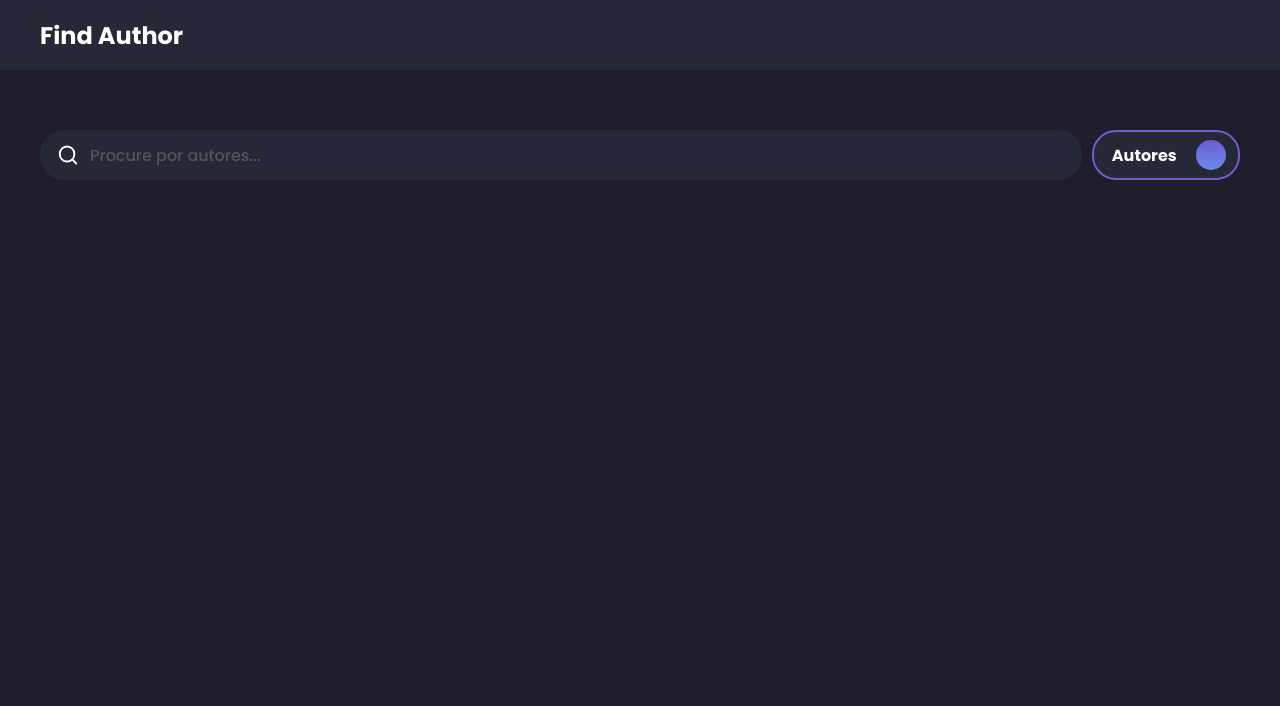
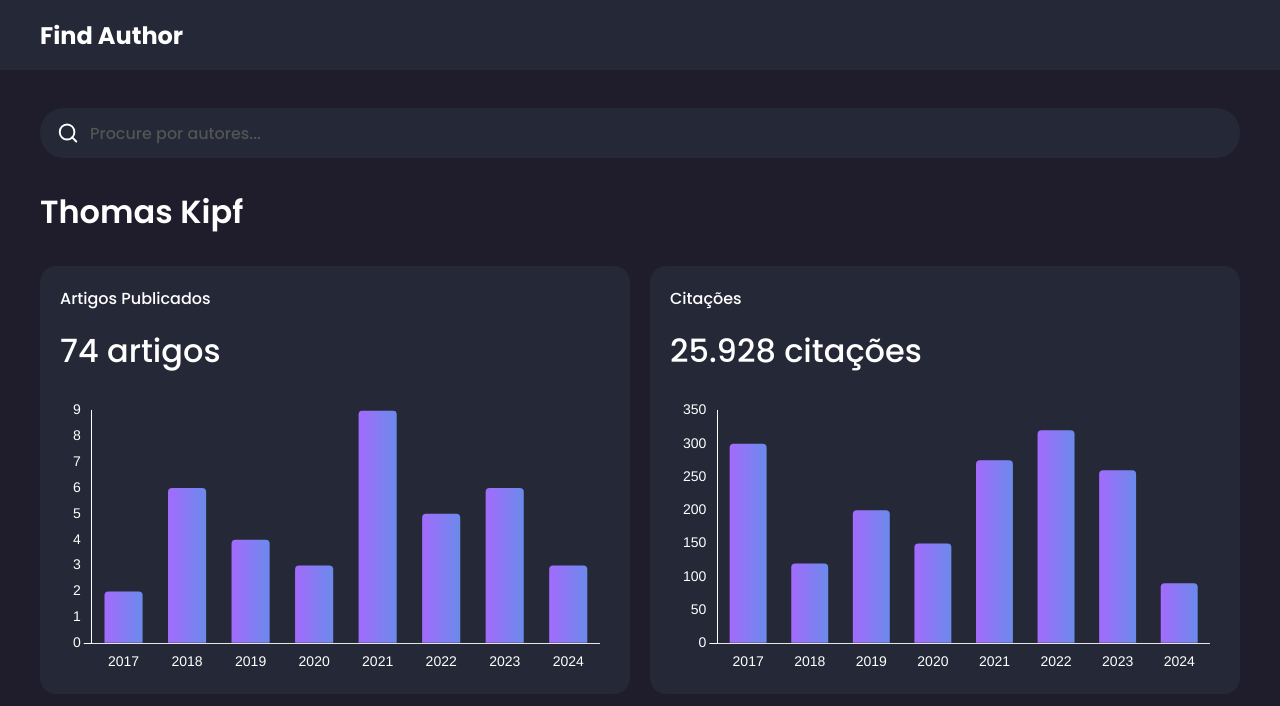
Before and after one commit to bruno-baeta/find-author, a React (Create React App) app: page /author/1 in a window 1280 px wide. Shown: the top 706 px of the page. Built offline with nearby package versions, Linux system fonts and the light colour scheme; the HTML template or start-up script is replaced by a standard one.

Commit message:
feat: implements author page charts

```diff
--- /dev/null
+++ b/src/components/ChartCard.js
@@ -0,0 +1,163 @@
+import React, { useRef, useEffect } from "react";
+import { Bar } from "react-chartjs-2";
+import {
+  Chart as ChartJS,
+  CategoryScale,
+  LinearScale,
+  BarElement,
+  Title,
+  Tooltip,
+  Legend,
+} from "chart.js";
+import styled from "styled-components";
+
+ChartJS.register(CategoryScale, LinearScale, BarElement, Title, Tooltip, Legend);
+
+const ChartCardWrapper = styled.div`
+  background-color: ${(props) => props.theme.colors.card};
+  padding: 20px;
+  border-radius: 16px;
+  flex: 1;
+  display: flex;
+  flex-direction: column;
+  justify-content: center;
+  max-width: 100%;
+  overflow: hidden;
+`;
+
+const ChartTitle = styled.h2`
+  color: ${(props) => props.theme.colors.text};
+  font-size: 16px;
+  font-family: 'Poppins', sans-serif;
+  font-weight: 500;
+  margin-bottom: 16px;
+`;
+
+const ChartSubtitle = styled.h1`
+  color: ${(props) => props.theme.colors.text};
+  font-size: 32px;
+  font-family: 'Poppins', sans-serif;
+  font-weight: 500;
+  margin-bottom: 24px;
+`;
+
+const ChartCanvas = styled.div`
+  width: 100%;
+  height: auto;
+  display: flex;
+  justify-content: center;
+  align-items: center;
+
+  canvas {
+    width: 100%;
+    height: auto;
+    max-height: 460px;
+  }
+
+  @media (max-width: 1600px) {
+    canvas {
+      max-height: 280px;
+    }
+  }
+`;
+
+const ChartCard = ({ labels, dataPoints, title, subtitle }) => {
+  const chartRef = useRef(null);
+
+  const data = {
+    labels: labels,
+    datasets: [
+      {
+        label: title,
+        data: dataPoints,
+        backgroundColor: [],
+        borderRadius: 4,
+        barPercentage: 1,
+        categoryPercentage: 0.6,
+      },
+    ],
+  };
+
+  const getGradient = (ctx, bar) => {
+    const gradient = ctx.createLinearGradient(bar.x - bar.width / 2, 0, bar.x + bar.width / 2, 0);
+    gradient.addColorStop(0, "#A36BFD");
+    gradient.addColorStop(1, "#6B8AEB");
+    return gradient;
+  };
+
+  useEffect(() => {
+    const chart = chartRef.current;
+    if (!chart) return;
+
+    const chartInstance = chart;
+    const ctx = chartInstance.ctx;
+    const bars = chartInstance.getDatasetMeta(0).data;
+
+    if (bars) {
+      chartInstance.data.datasets[0].backgroundColor = bars.map((bar) => getGradient(ctx, bar));
+      chartInstance.update();
+    }
+  }, [dataPoints]);
+
+  const options = {
+    maintainAspectRatio: false,
+    scales: {
+      x: {
+        grid: {
+          display: false,
+        },
+        borderColor: '#fff',
+        ticks: {
+          color: '#fff',
+          font: {
+            size: 14,
+          },
+        },
+      },
+      y: {
+        grid: {
+          color: (context) => {
+            if (context.tick.value === 0) {
+              return '#fff';
+            }
+            return 'transparent';
+          },
+        },
+        border: {
+          display: true,
+          color: '#fff',
+        },
+        ticks: {
+          color: '#fff',
+          font: {
+            size: 14,
+          },
+        },
+        beginAtZero: true,
+      },
+    },
+    plugins: {
+      legend: {
+        display: false,
+      },
+    },
+    layout: {
+      padding: {
+        left: 10,
+        right: 10,
+      },
+    },
+  };
+
+  return (
+    <ChartCardWrapper>
+      <ChartTitle>{title}</ChartTitle>
+      <ChartSubtitle>{subtitle}</ChartSubtitle>
+      <ChartCanvas>
+        <Bar ref={chartRef} data={data} options={options} />
+      </ChartCanvas>
+    </ChartCardWrapper>
+  );
+};
+
+export default ChartCard;
--- a/src/components/CompleteSearch.js
+++ b/src/components/CompleteSearch.js
@@ -5,7 +5,7 @@ import Switch from "../components/Switch";
 import SearchResultsList from "../components/SearchResultsList";
 import { fetchAuthors } from "../services/AuthorService";
 
-const CompleteSearch = ({ onArticlesSearch, clearLabel }) => {
+const CompleteSearch = ({ onArticlesSearch, clearLabel, showSwitch = true }) => {
   const [searchTerm, setSearchTerm] = useState("");
   const [results, setResults] = useState([]);
   const [showResults, setShowResults] = useState(false);
@@ -44,13 +44,15 @@ const CompleteSearch = ({ onArticlesSearch, clearLabel }) => {
     <>
       {showResults && !isArticleSearch && <Overlay />}
       <SearchContainer>
-        <SearchAndSwitchContainer>
+        <SearchAndSwitchContainer showSwitch={showSwitch}>
           <SearchBox
             searchTerm={searchTerm}
             onSearch={handleSearch}
             placeholder={isArticleSearch ? "Procure por tópicos..." : "Procure por autores..."}
           />
-          <Switch isActive={isArticleSearch} onToggle={handleSwitchChange} />
+          {showSwitch && (
+            <Switch isActive={isArticleSearch} onToggle={handleSwitchChange} />
+          )}
         </SearchAndSwitchContainer>
 
         {!isArticleSearch && showResults && results.length > 0 && (
@@ -68,7 +70,7 @@ const SearchContainer = styled.div`
   z-index: 1001;
 
   @media (max-width: 768px) {
-    padding: 0 20px;
+    padding: 0px 20px;
   }
 
   @media (max-width: 480px) {
@@ -80,7 +82,15 @@ const SearchAndSwitchContainer = styled.div`
   display: flex;
   align-items: center;
   gap: 10px;
-  margin: 30px 40px 10px 40px;
+  margin: 8px 40px 0px 40px;
+
+  ${({ showSwitch }) => !showSwitch && `
+    gap: 0;
+    flex-direction: column;
+    & > * {
+      width: 100%;
+    }
+  `}
 
   @media (max-width: 768px) {
     gap: 12px;
--- a/src/pages/AuthorPage.js
+++ b/src/pages/AuthorPage.js
@@ -1,15 +1,72 @@
-import React, { useState } from 'react';
+import React from 'react';
 import Header from '../components/Header';
 import CompleteSearch from '../components/CompleteSearch';
+import ChartCard from '../components/ChartCard';
+import styled from 'styled-components';
+
+const ChartsContainer = styled.div`
+  display: flex;
+  justify-content: space-between;
+  gap: 20px;
+  padding: 0px 40px;
+  width: 100%;
+
+  @media (max-width: 768px) {
+    flex-direction: column;
+    gap: 20px;
+    padding: 0 20px;
+  }
+`;
+
+const ChartWrapper = styled.div`
+  flex: 1;
+  max-width: 100%;
+`;
+
+const AuthorName = styled.h1`
+  font-family: 'Poppins', sans-serif;
+  font-weight: 600;
+  font-size: 32px;
+  color: #fff;
+  padding: 0px 0px 30px 40px;
+
+  @media (max-width: 768px) {
+    font-size: 28px;
+    padding: 10px 20px;
+  }
+`;
 
 const AuthorPage = () => {
-
-  const handleArticlesSearch = async (searchTerm) => {}
+  const handleArticlesSearch = async (searchTerm) => { };
+  const authorName = "Thomas Kipf";
 
   return (
     <div>
       <Header />
-      <CompleteSearch  onArticlesSearch={handleArticlesSearch} clearLabel={() => {}}/>
+      <CompleteSearch
+        onArticlesSearch={handleArticlesSearch}
+        clearLabel={() => { }}
+        showSwitch={false}
+      />
+      <AuthorName>{authorName}</AuthorName>
+      <ChartsContainer>
+        <ChartWrapper>
+          <ChartCard
+            title="Artigos Publicados"
+            subtitle="74 artigos"
+            labels={["2017", "2018", "2019", "2020", "2021", "2022", "2023", "2024"]}
+            dataPoints={[2, 6, 4, 3, 9, 5, 6, 3]}
+          />
+        </ChartWrapper>
+        <ChartWrapper>
+          <ChartCard
+            title="Citações"
+            subtitle="25.928 citações"
+            labels={["2017", "2018", "2019", "2020", "2021", "2022", "2023", "2024"]}
+            dataPoints={[300, 120, 200, 150, 275, 320, 260, 90]}
+          />
+        </ChartWrapper>
+      </ChartsContainer>
     </div>
   );
 };
--- a/src/pages/HomePage.js
+++ b/src/pages/HomePage.js
@@ -40,8 +40,14 @@ const HomePage = () => {
   return (
     <PageContainer>
       <Header />
-      <CompleteSearch onArticlesSearch={handleArticlesSearch} clearLabel={() => setClearSelection(true)} />
-      <LabelSelector onSelect={handleLabel} clearSelection={clearSelection} selectedLabel={label} />
+      <CompleteSearch
+        onArticlesSearch={handleArticlesSearch}
+        clearLabel={() => setClearSelection(true)}
+        showSwitch={true} />
+      <LabelSelector
+        onSelect={handleLabel}
+        clearSelection={clearSelection}
+        selectedLabel={label} />
       {showResults && <ArticleList label={label} articles={results} />}
     </PageContainer>
   );
```
